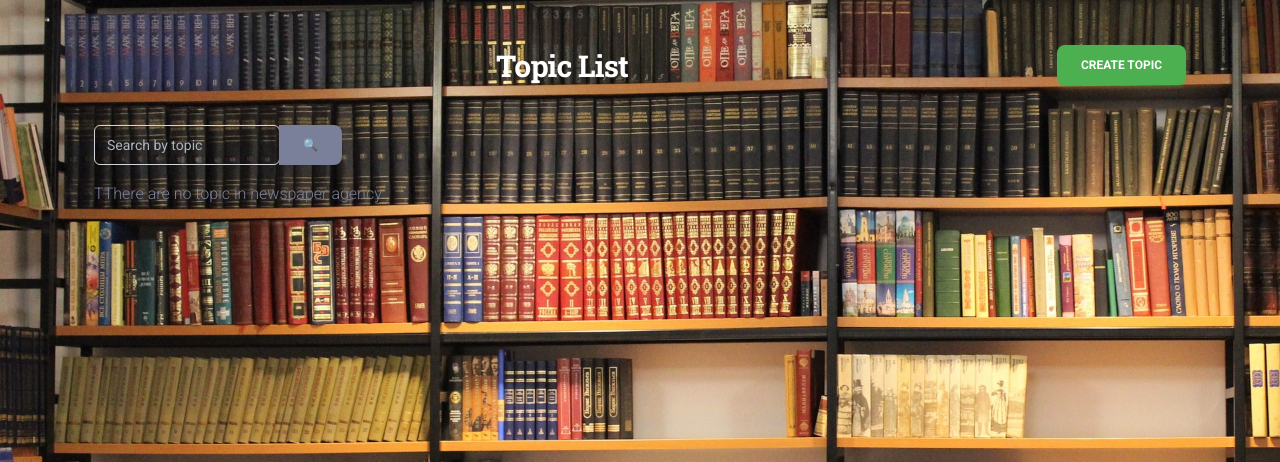
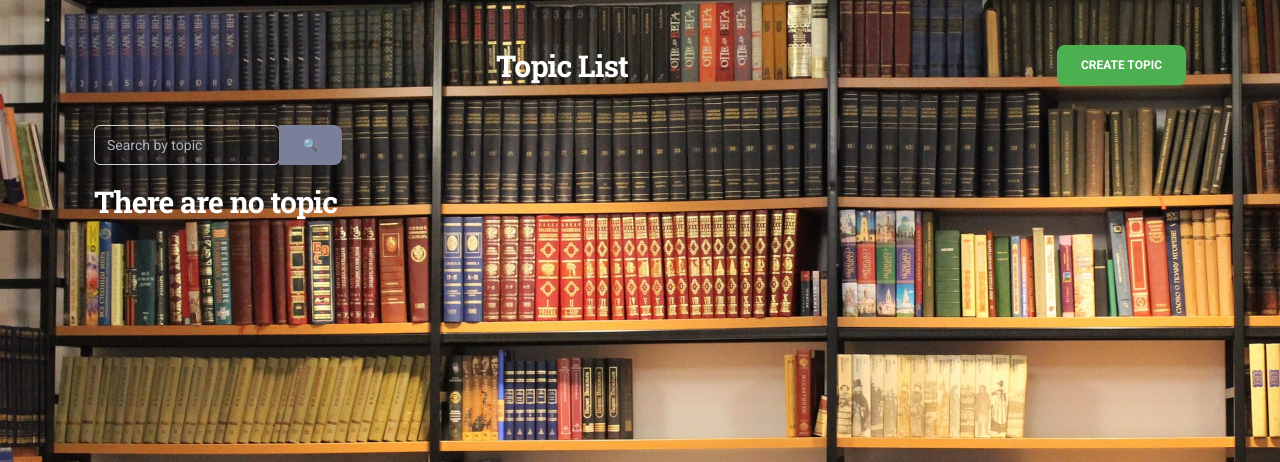
Before and after one commit to SerheiZhus/newspaper-agency, a Django app: page /topics/ in a window 1280 px wide. Shown: the part 109-571 px from the top of the page. Run offline with Django 5.2, Linux system fonts and the light colour scheme; the visitor is signed in with stand-in values (Sample User, id 1); data that the repository does not hold is empty; some libraries are stand-ins or nearby versions.

Commit message:
fix code in file html

```diff
--- a/templates/newspaper/topic_list.html
+++ b/templates/newspaper/topic_list.html
@@ -49,7 +49,7 @@
         </div>
       {% endfor %}
     {% else %}
-      <p>TThere are no topic in newspaper agency</p>
+      <h3 class="text-white text-left" >There are no topic</h3>
     {% endif %}
 
     </div>
```
